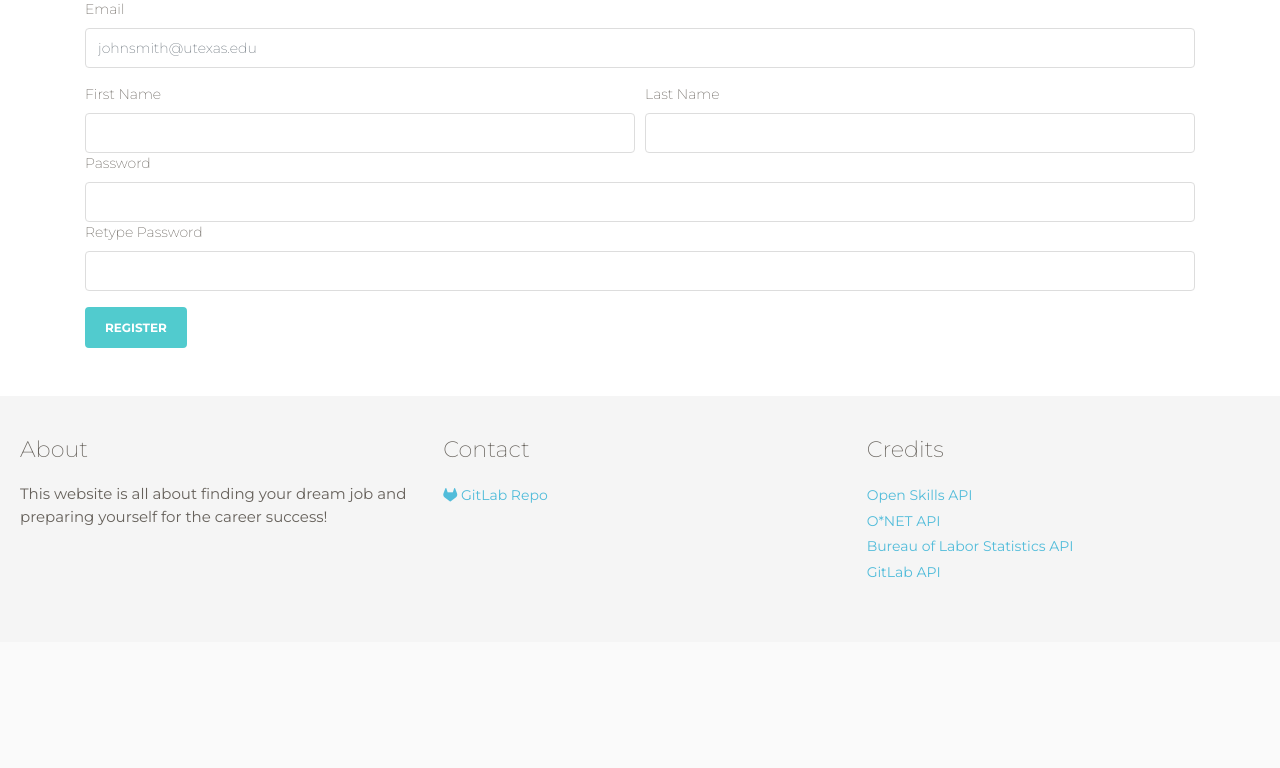
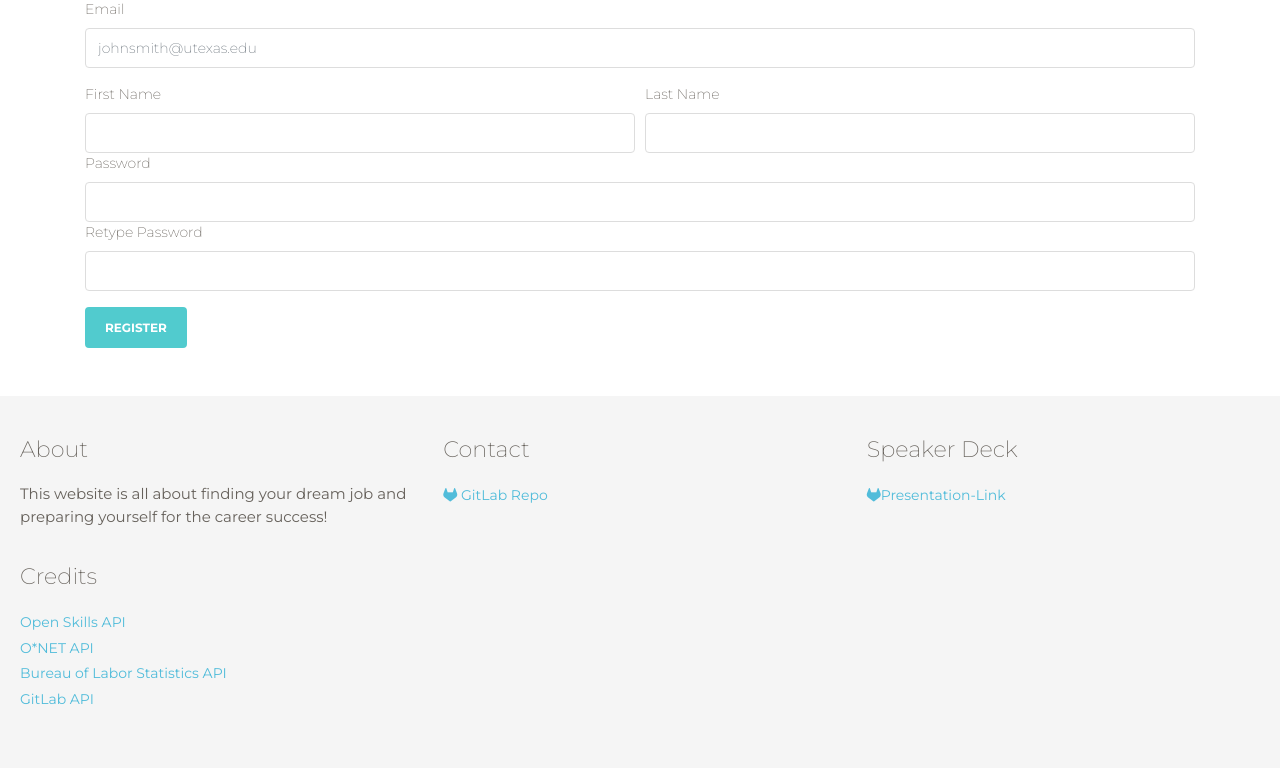
Before and after one commit to xindixu/prep-for-job, a Flask app: page /auth/register/ in a window 1280 px wide. Shown: the part 175-943 px from the top of the page. Before the commit the page ends 753 px from the top, so only its background shows below. Run offline with Flask 2, Linux system fonts and the light colour scheme; some libraries are stand-ins or nearby versions.

Commit message:
main database change in main and speaker deck link added

```diff
--- a/app/main.py
+++ b/app/main.py
@@ -7,7 +7,7 @@ from forms import RegistrationForm, LoginForm, SearchForm
 from models import Users, JobPages, Jobs, db
 
 
-def create_app(db_string='postgresql://xindixu:xindixu@localhost:5434/prep-for-job'):
+def create_app(db_string='postgresql://postgres:dbPassword1@157.230.173.38:5432/maindb6'):
     # create and configure the app
     app = Flask(__name__, instance_relative_config=True)
     app.config.from_mapping(
--- a/app/templates/base.html
+++ b/app/templates/base.html
@@ -141,6 +141,14 @@
         </ul>
       </div>
       <div class="col-sm-4">
+        <h4>Speaker Deck</h4>
+        <ul>
+          <li>
+            <a href="https://speakerdeck.com/zyir11/prep-for-job"><i class="fab fa-gitlab"></i>Presentation-Link</a>
+          </li>
+        </ul>
+      </div>
+      <div class="col-sm-4">
         <h4>Credits</h4>
           <ul>
         <li>
```
